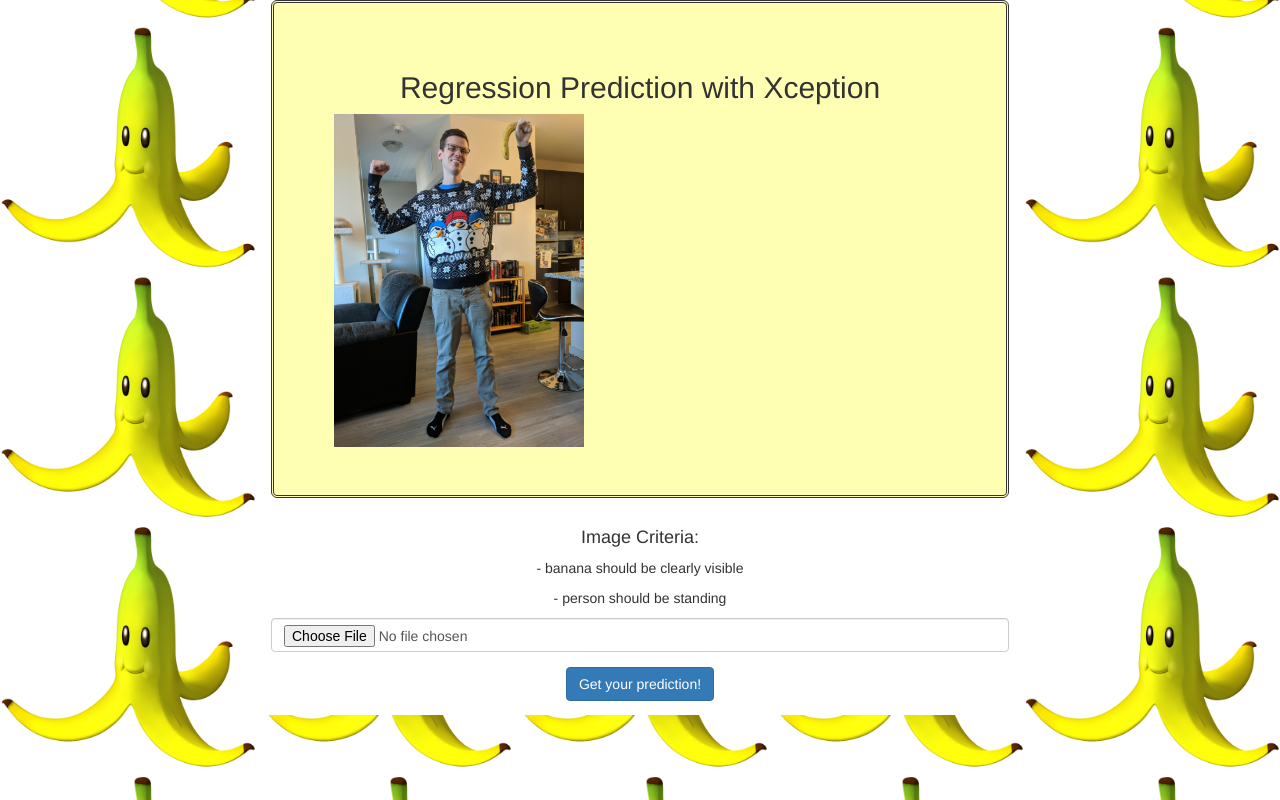
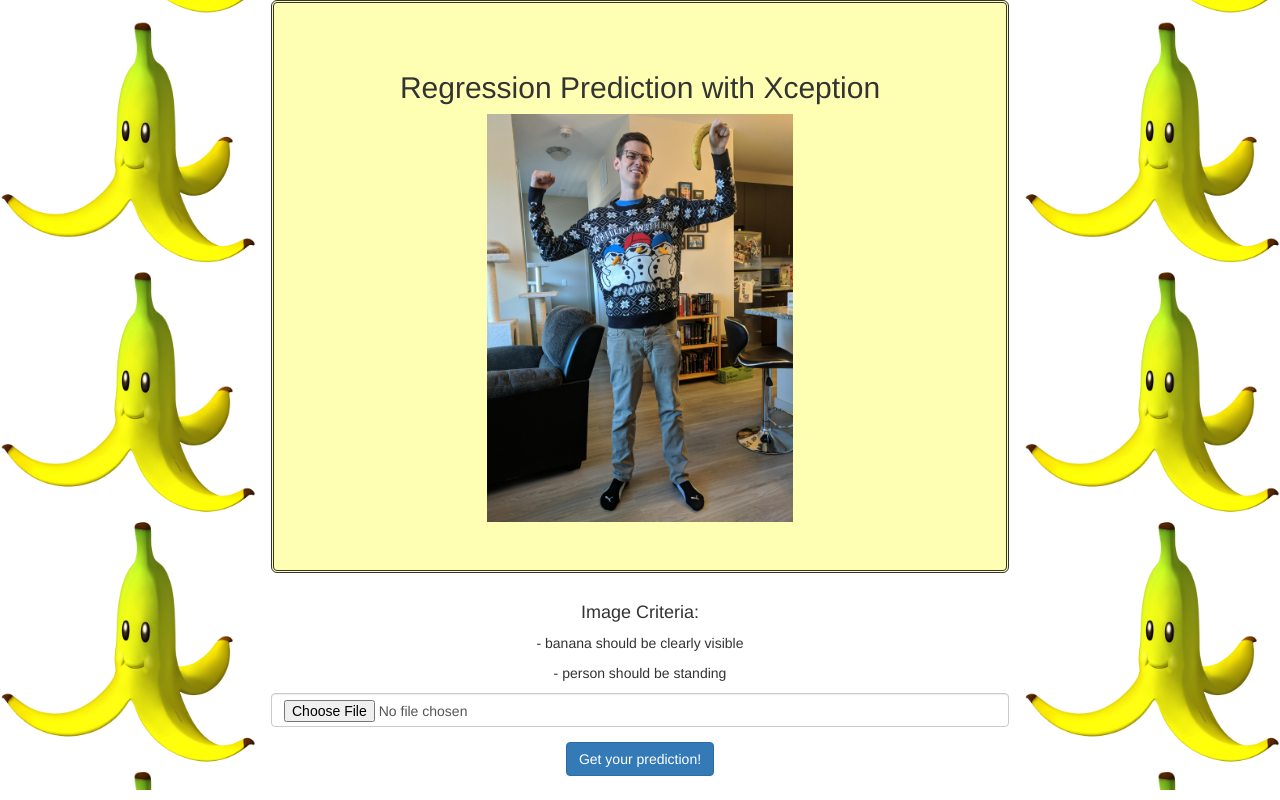
Before and after one commit to jchapman3773/Capstone-3, a Flask app: page /xception_reg in a window 1280 px wide. Run offline with Flask 2, Linux system fonts and the light colour scheme; some libraries are stand-ins or nearby versions.

```diff
--- a/app/application.py
+++ b/app/application.py
@@ -207,7 +207,7 @@ def predict_height():
             return render_template('prediction_answer.html',variable=[f'{ft} ft {inch} in','',tag])
         else:
             return redirect(request.url)
-    return render_template('prediction.html',Title='Height Prediction with RetinaNet Object Detection and Random Forest Regressor')
+    return render_template('prediction.html',Title='Height Prediction with Object Detection')
 
 @application.route('/form', methods=['GET','POST'])
 def form():
--- a/app/templates/home.html
+++ b/app/templates/home.html
@@ -13,7 +13,7 @@
         .bg {
           /* The image used */
           background-image: url("/static/banana.png");
-          background-size: 10%;
+          background-size: 15%;
 
           /* Full height */
           height: auto;
--- a/app/templates/prediction.html
+++ b/app/templates/prediction.html
@@ -18,7 +18,7 @@
         background-size: 20%;
 
         /* Full height */
-        height: 100%;
+        height: auto;
 
         /* Center and scale the image nicely */
         background-position: center;
@@ -38,6 +38,13 @@
       text-align: center;
       position: center;
       }
+
+      .center {
+          display: block;
+          margin-left: auto;
+          margin-right: auto;
+          width: 50%;
+      }
   </style>
 
 </head>
@@ -48,7 +55,7 @@
 <div class="container" align='center'>
   <div class="jumbotron">
       <h2>{{Title}}</h2>
-      <img src="/static/d24aeeb50b714f98a5546554aec4e0e1_72.0.jpg" class="img-responsive" width='250' align='center'>
+      <img src="/static/d24aeeb50b714f98a5546554aec4e0e1_72.0.jpg" class="img-responsive center" width='250'>
   </div>
   <form method=POST enctype=multipart/form-data>
     <h4>Image Criteria:</h4>
```
